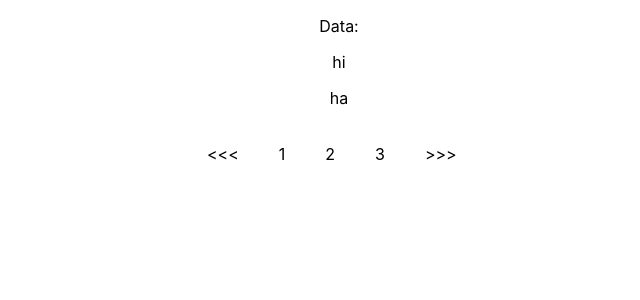
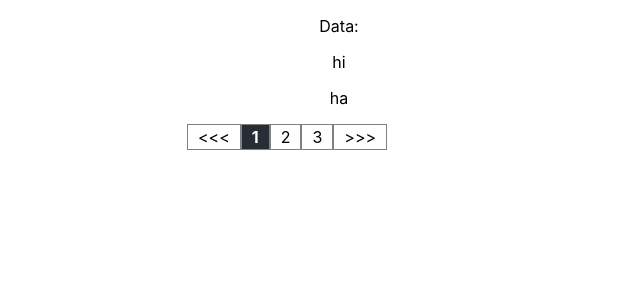
Before and after one commit to schroedinger-survey/react-pagination, a React (Create React App) app: page / in a window 1280 px wide. Shown: the top 300 px of the page, without its empty margins (301-941 px from the left). Built offline with nearby package versions, Linux system fonts and the light colour scheme.

Commit message:
Style page marker

```diff
--- a/src/App.js
+++ b/src/App.js
@@ -6,7 +6,8 @@ import {test_data} from "./pagination/test_data";
 function App() {
     return (
         <div className="App">
-            <Pagination itemsPerPage={2} displayRange={3} totalItemCount={test_data.length} data={test_data}/>
+            <Pagination itemsPerPage={2} displayRange={3} totalItemCount={test_data.length} data={test_data}
+                        activePage={"active-page-marker"} inactivePage={"inactive-page-marker"}/>
         </div>
     );
 }
--- a/src/pagination/Pagination.js
+++ b/src/pagination/Pagination.js
@@ -1,10 +1,10 @@
 import React, {useEffect, useState} from "react";
-
-const liStyle = {listStyle: "none", float: "left", margin: "20px", cursor: "pointer"};
+import "./pagination.css";
 
 const Pagination = (props) => {
+    const {itemsPerPage, displayRange, totalItemCount, data, activePage, inactivePage} = props;
     const [startPagination, setStartPagination] = useState(1);
-    const {itemsPerPage, displayRange, totalItemCount, data} = props;
+    const [currentPage, setCurrentPage] = useState(null);
     const [itemsList, setItemsList] = useState([]);
     const pages = Math.ceil(totalItemCount / itemsPerPage);
 
@@ -15,9 +15,11 @@ const Pagination = (props) => {
     const changePage = (index) => {
         const items = fetchFunction(index - 1);
         setItemsList(items);
+        setCurrentPage(index);
     }
 
     useEffect(() => {
+        setCurrentPage(1);
         setItemsList(fetchFunction());
     }, []);
 
@@ -51,7 +53,6 @@ const Pagination = (props) => {
     }
 
     const goToNext = () => {
-        console.log(pages, startPagination + 1);
         if (startPagination + displayRange <= pages) {
             setStartPagination(startPagination + 1);
         }
@@ -62,14 +63,14 @@ const Pagination = (props) => {
         let keyProps = 1;
 
         for (let i = 0; i < (pages > displayRange ? displayRange : pages); i++) {
-            li.push(<li style={liStyle} key={keyProps}
+            li.push(<li className={startPagination+i === currentPage ? activePage : inactivePage} key={keyProps}
                         onClick={() => changePage(startPagination + i)}>{startPagination + i}</li>)
             keyProps++
         }
 
         if (pages > displayRange) {
-            const previous = <li key={0} style={liStyle} onClick={goToPrevious}>{"<<<"}</li>
-            const next = <li key={keyProps} style={liStyle} onClick={goToNext}>{">>>"}</li>
+            const previous = <li key={0} className={inactivePage} onClick={goToPrevious}>{"<<<"}</li>
+            const next = <li key={keyProps} className={inactivePage} onClick={goToNext}>{">>>"}</li>
             li = [previous, ...li, next];
         }
 
--- /dev/null
+++ b/src/pagination/pagination.css
@@ -0,0 +1,18 @@
+.active-page-marker{
+    list-style: none;
+    float: left;
+    cursor: pointer;
+    border: 1px solid grey;
+    background-color: #282c34;
+    color: white;
+    font-weight: bold;
+    padding: 2px 10px;
+}
+
+.inactive-page-marker{
+    list-style: none;
+    float: left;
+    cursor: pointer;
+    padding: 2px 10px;
+    border: 1px solid grey;
+}
```
